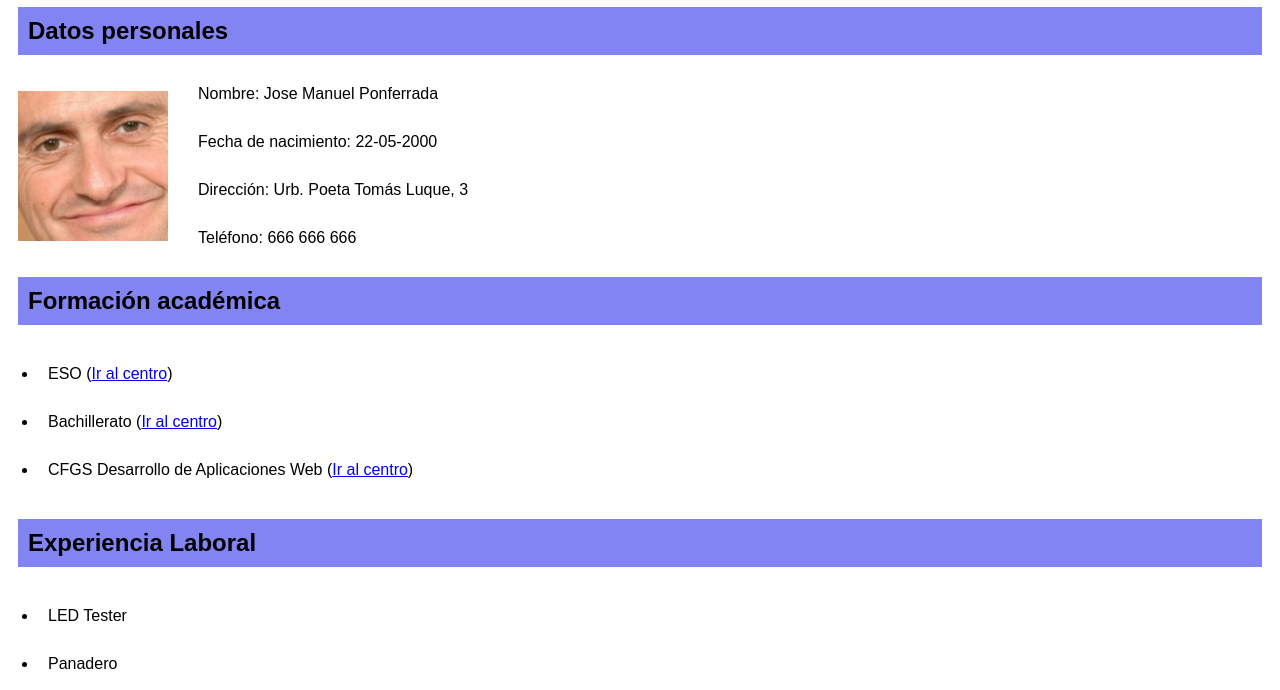
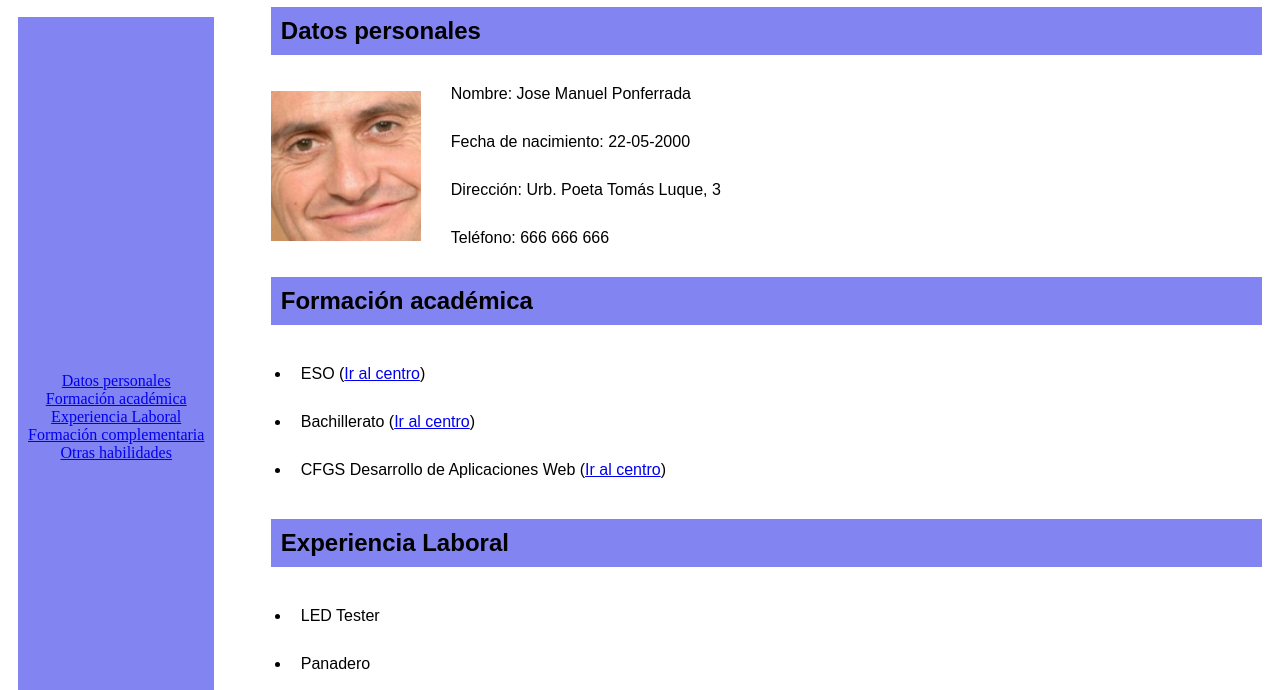
Before and after one commit to JosePonferrada/EjerciciosDIW_2DAW, a plain HTML site: page EntrenamientoFaseII/Ejercicio03/index.html in a window 1280 px wide. Shown: the part 70-760 px from the top of the page. Drawn offline with Linux system fonts and the light colour scheme.

Commit message:
fix(faseII): exercise 3 started

```diff
--- /dev/null
+++ b/EntrenamientoFaseII/Ejercicio03/index.css
@@ -0,0 +1,54 @@
+* {
+    box-sizing: border-box;
+}
+
+h1, h2 {
+    font-family: 'Cascadia Code', sans-serif;
+    background-color: rgb(130, 132, 241);
+    padding: 10px;
+    margin: 10px;
+}
+
+section {
+    font-family: 'Maven Pro', sans-serif;
+}
+
+#sectionDIV {
+    display: flex;
+    flex-direction: row;
+    align-items: center;
+}
+
+img {
+    width: 150px;
+    height: 150px;
+    margin: 10px;
+}
+
+ul, li, p {
+    padding: 10px;
+    margin: 10px;
+}
+
+nav {
+    display: flex;
+    flex-direction: column;
+    background-color: rgb(130, 132, 241);
+    position: fixed;
+    width: auto;
+    height: 100%;
+    align-items: center;
+    justify-content: center;
+    padding: 10px;
+    margin: 10px;
+}
+
+nav a:hover {
+    background-color: rgb(78, 75, 97);
+    color: white;
+    font-weight: bold;
+}
+
+main {
+    margin-left: 20%;
+}
--- a/EntrenamientoFaseII/Ejercicio02/index.html
+++ b/EntrenamientoFaseII/Ejercicio03/index.html
@@ -3,7 +3,7 @@
 <head>
     <meta charset="UTF-8">
     <meta name="viewport" content="width=device-width, initial-scale=1.0">
-    <title>Ejercicio 01 - Currículum</title>
+    <title>Ejercicio 03 - Currículum</title>
 
     <link rel="stylesheet" href="index.css">
 </head>
@@ -13,9 +13,17 @@
         <h1 class="titulo">Currículum</h1>
     </header>
 
+    <nav>
+        <a href="#sectionOne">Datos personales</a>
+        <a href="#sectionTwo">Formación académica</a>
+        <a href="#sectionThree">Experiencia Laboral</a>
+        <a href="#sectionFour">Formación complementaria</a>
+        <a href="#sectionFive">Otras habilidades</a>
+    </nav>
+
     <main>
 
-        <section>
+        <section id="sectionOne">
 
             <h2>Datos personales</h2>
             <div id="sectionDIV">
@@ -30,7 +38,7 @@
 
         </section>
 
-        <section>
+        <section id="sectionTwo">
 
             <h2>Formación académica</h2>
             <ul>
@@ -41,7 +49,7 @@
 
         </section>
 
-        <section>
+        <section id="sectionThree">
 
             <h2>Experiencia Laboral</h2>
             <ul>
@@ -52,7 +60,7 @@
 
         </section>
 
-        <section>
+        <section id="sectionFour">
 
             <h2>Formación complementaria</h2>
             <ul>
@@ -63,7 +71,7 @@
 
         </section>
 
-        <section>
+        <section id="sectionFive">
 
             <h2>Otras habilidades</h2>
             <ul>
```
Also changed, not shown: EntrenamientoFaseII/Ejercicio03/imgs/6651-pepeviyuela.png (added).
